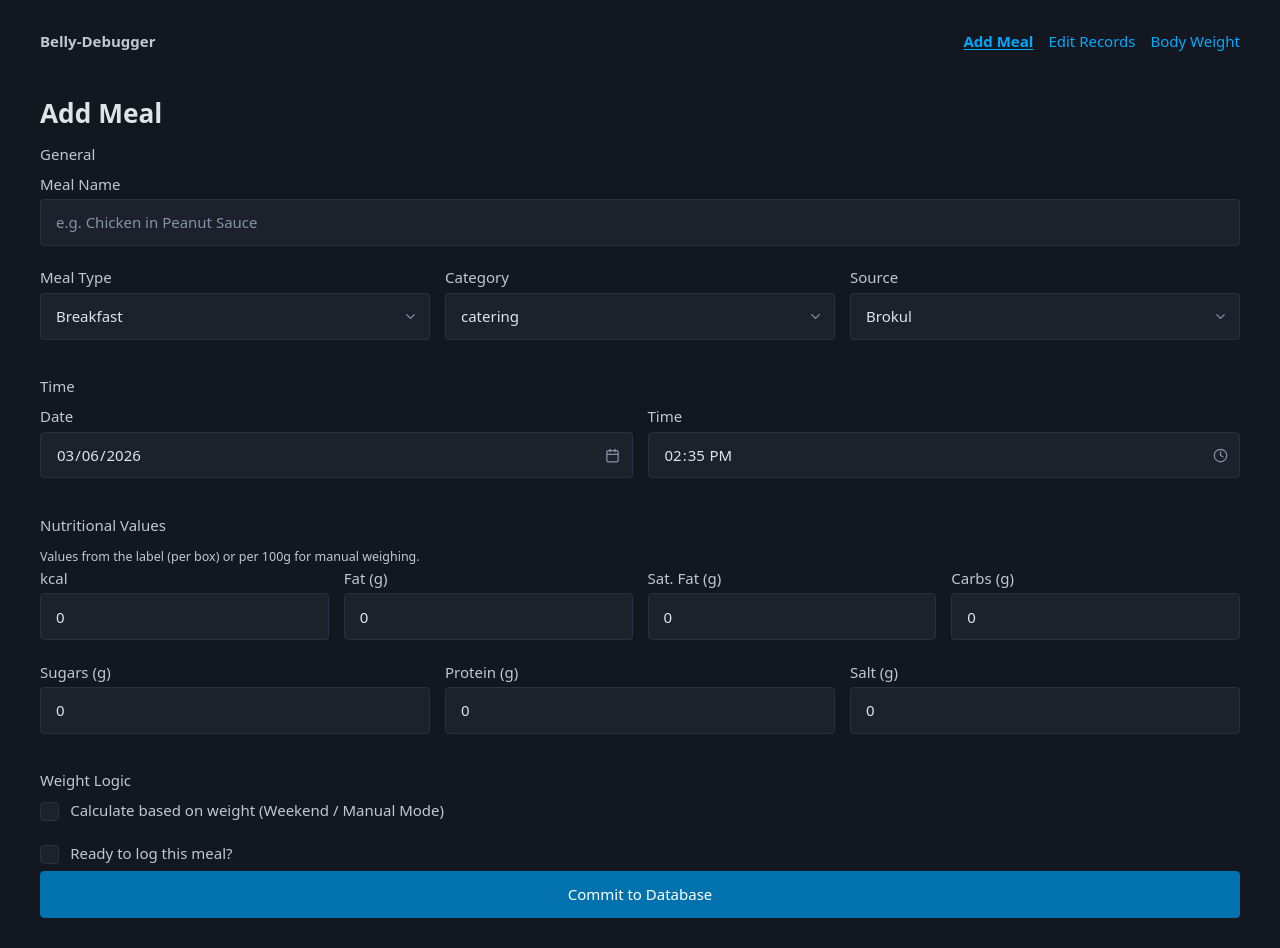
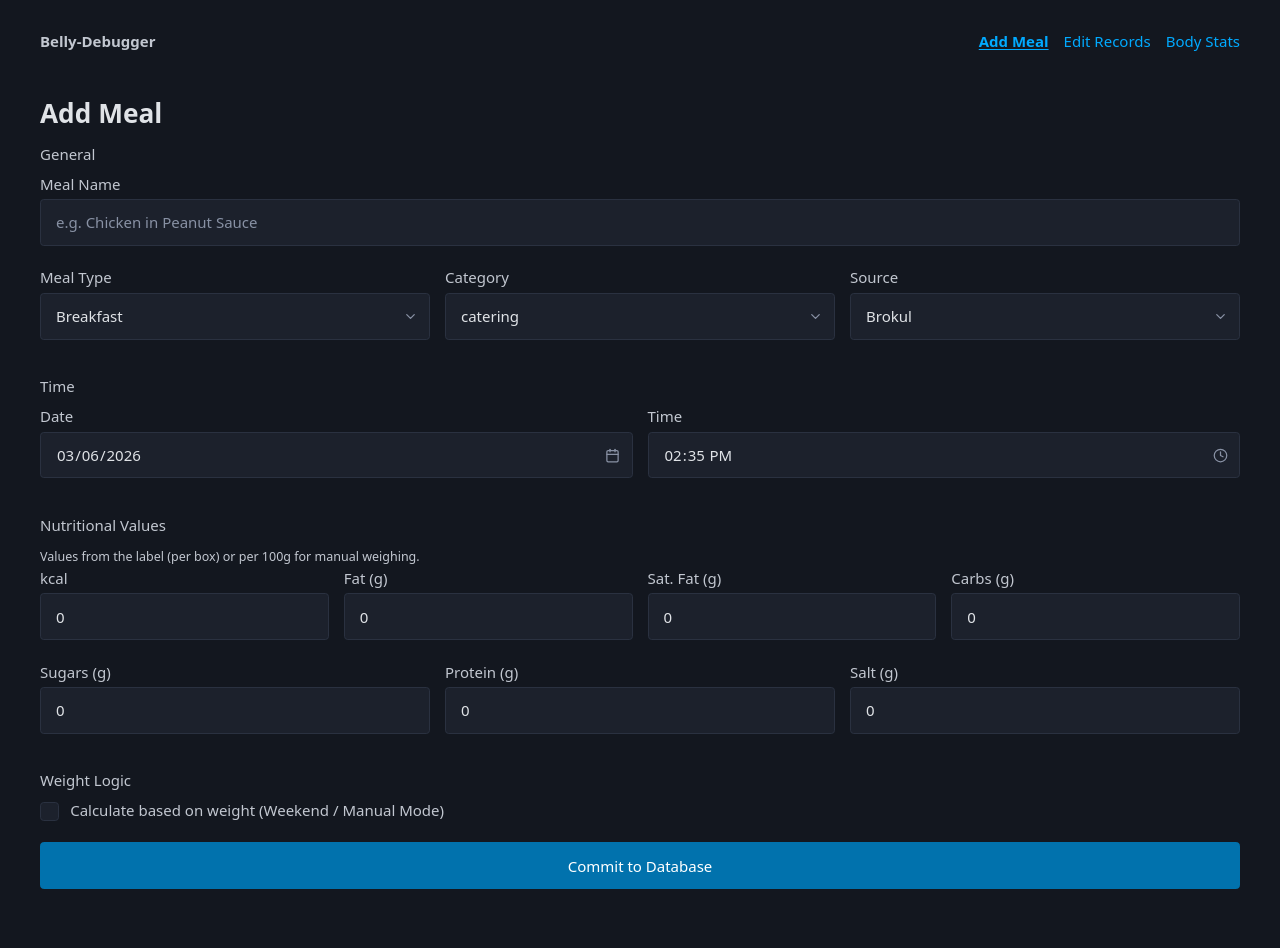
Before and after one commit to lukjasin/belly-debugger, a FastAPI app: page / in a window 1280 px wide. After the commit the page ends 889 px from the top, so only its background shows below. Run offline with FastAPI, Linux system fonts and the light colour scheme; some libraries are stand-ins or nearby versions.

Commit message:
remove log this meal checkbox

```diff
--- a/templates/add_meal.html
+++ b/templates/add_meal.html
@@ -84,11 +84,6 @@
     </div>
   </fieldset>
 
-  <label>
-    <input type="checkbox" name="ready_to_send" />
-    Ready to log this meal?
-  </label>
-
   <button type="submit">Commit to Database</button>
 </form>
 
--- a/templates/base.html
+++ b/templates/base.html
@@ -19,7 +19,7 @@
       <ul>
         <li><a href="/add-meal"     class="{{ 'active' if active == 'add_meal'      else '' }}">Add Meal</a></li>
         <li><a href="/edit-records" class="{{ 'active' if active == 'edit_records'  else '' }}">Edit Records</a></li>
-        <li><a href="/body-weight"  class="{{ 'active' if active == 'body_weight'   else '' }}">Body Weight</a></li>
+        <li><a href="/body-weight"  class="{{ 'active' if active == 'body_weight'   else '' }}">Body Stats</a></li>
       </ul>
     </nav>
   </header>
--- a/templates/body_weight.html
+++ b/templates/body_weight.html
@@ -2,7 +2,7 @@
 {% set active = "body_weight" %}
 {% block content %}
 
-<h2>Register Body Weight</h2>
+<h2>Body Stats</h2>
 
 <form method="post" action="/body-weight">
   <fieldset>
--- a/ui.py
+++ b/ui.py
@@ -76,9 +76,6 @@ async def add_meal_page(request: Request):
 @app.post("/add-meal", response_class=HTMLResponse)
 async def add_meal_submit(request: Request):
     form = await request.form()
-
-    if "ready_to_send" not in form:
-        return templates.TemplateResponse("add_meal.html", _ctx(request, error="Please check 'Ready to log' before submitting."))
 
     def num(key, default=0):
         return float((form.get(key) or str(default)).replace(",", "."))
```
